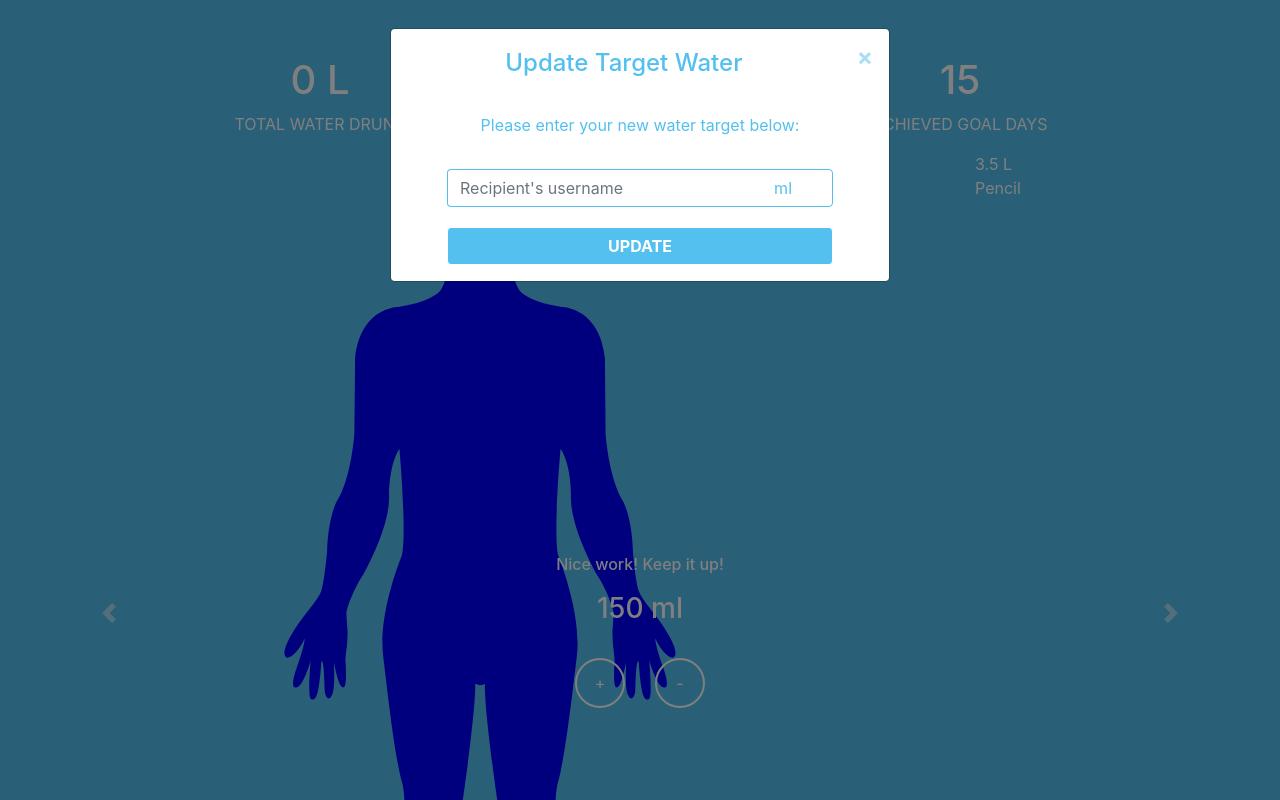
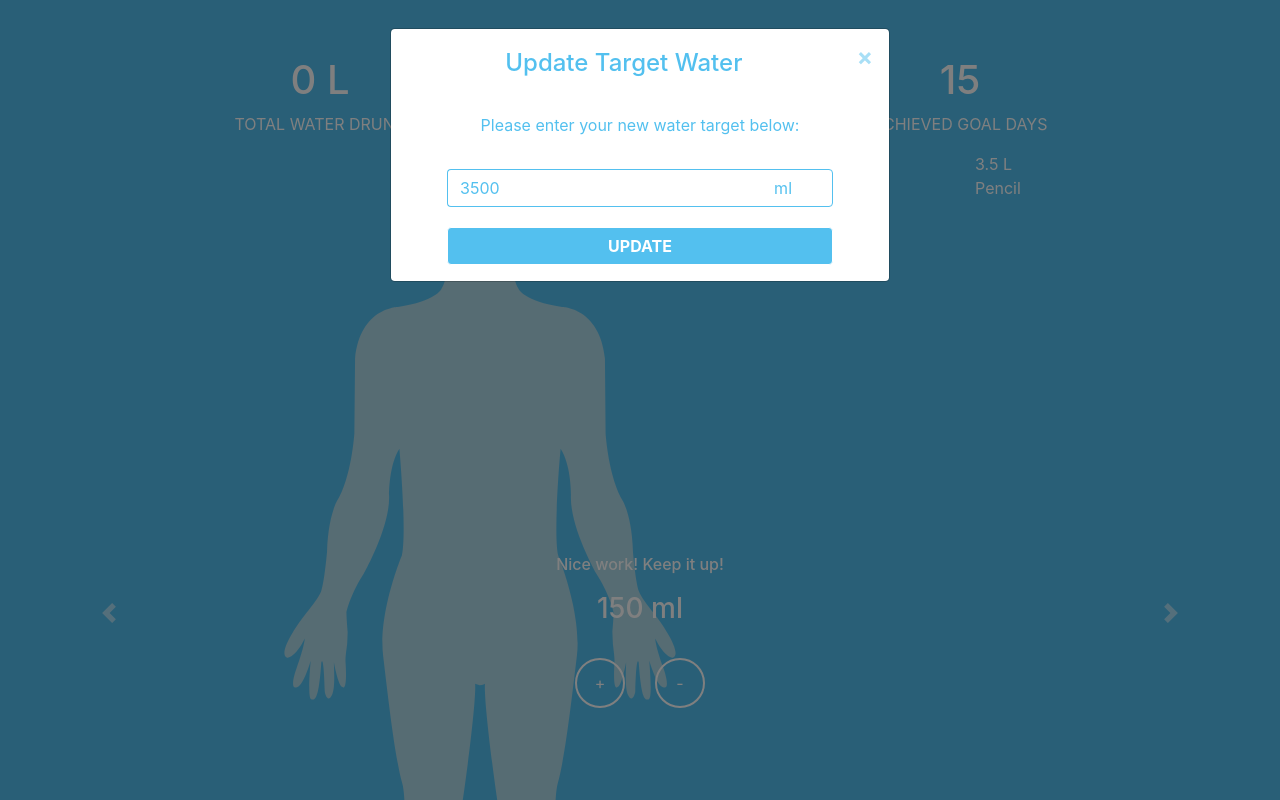
Before and after one commit to ramclen/water-tracker-app, a React (Create React App) app in the folder client/: page / in a window 1280 px wide. Both pictures are taken after a click on the element "Pencil". Shown: the top 800 px of the page. Built offline with nearby package versions, Linux system fonts and the light colour scheme.

Commit message:
Increment percentage on body image

```diff
--- a/client/src/Components/App.js
+++ b/client/src/Components/App.js
@@ -4,12 +4,10 @@ import Achivements from './Achivements';
 import Body from './Body'
 import Sentence from './Sentence'
 import IncrementButtons from './IncrementButtons';
-import { render } from 'react-dom';
 
 class App extends React.Component {
   state = {
-    total: 0,
-    maximum: 3500
+    total: 0
   }
 
   executeNewAmount = (amount) => {
@@ -27,7 +25,7 @@ class App extends React.Component {
           <TotalWater total={this.state.total} />
           <Achivements />
         </div>
-        <Body />
+        <Body totalDrink={this.state.total} />
         <div className="row">
           <Sentence />
         </div>
--- a/client/src/Components/Body.js
+++ b/client/src/Components/Body.js
@@ -4,33 +4,36 @@ import BodyProgress from './BodyProgress';
 
 
 
-const Body = () => {
+const Body = ({ totalDrink }) => {
   const [open, setOpen] = useState(false);
-  const incrementPercentage = (percentage) => `linear-gradient(180deg, #5dc2f0 ${percentage}%, #1b96d3 ${percentage}%)`;
+  const [maxValue, setMaxValue] = useState(3500);
 
-  const [bodyPercentage, setBodyPercentage] = useState({
-    fill: incrementPercentage(20)
-  });
+  const updateMaxValue = value => {
+    setMaxValue(value)
+    setOpen(false);
+  }
 
 
   useEffect(() => {
-    setTimeout(() => {
-      console.log('increment!');
-      document.getElementById('stop1')
-    }, 3000)
+
   }, [])
 
 
   return (
     <div className="row manBody">
-      <EditMaxLevelModal open={open} onClose={() => setOpen(false)} />
+      <EditMaxLevelModal
+        value={maxValue}
+        open={open}
+        onClose={() => setOpen(false)}
+        onUpdate={updateMaxValue}
+      />
 
       <div className="col-9 body-water" >
-        <BodyProgress percentage="100" />
+        <BodyProgress percentage={(totalDrink * 100) / maxValue} />
       </div>
       <div className="col-3">
-        3.5 L
-                <p onClick={() => setOpen(true)} >Pencil</p>
+        {maxValue / 1000} L
+        <p onClick={() => setOpen(true)} >Pencil</p>
       </div>
     </div>
   )
--- a/client/src/Components/EditMaxLevelModal.js
+++ b/client/src/Components/EditMaxLevelModal.js
@@ -1,9 +1,14 @@
-import React from "react";
+import React, {useState} from "react";
 import ReactDOM from "react-dom";
 import { Modal, Button, InputGroup, FormControl } from 'react-bootstrap';
 import './modal.css'
 
-const EditMaxLevelModal = ({ open, onClose }) => {
+const EditMaxLevelModal = ({ open, value, onClose, onUpdate }) => {
+  const [maxValue, setMaxValue] = useState(value);
+
+  const onClickUpdate = ()=> {
+    onUpdate(maxValue)
+  }
 
   return ReactDOM.createPortal((
     <>
@@ -19,6 +24,8 @@ const EditMaxLevelModal = ({ open, onClose }) => {
 
         <InputGroup className="mb-3">
             <FormControl
+              value={maxValue}
+              onChange={form => setMaxValue(form.target.value)}
               placeholder="Recipient's username"
               aria-label="Recipient's username"
               aria-describedby="basic-addon2"
@@ -27,7 +34,7 @@ const EditMaxLevelModal = ({ open, onClose }) => {
               <InputGroup.Text id="basic-addon2">ml</InputGroup.Text>
             </InputGroup.Append>
           </InputGroup>
-          <Button variant="primary" onClick={onClose}>
+          <Button variant="primary" onClick={onClickUpdate}>
             Update
           </Button>
         </Modal.Footer>
```
